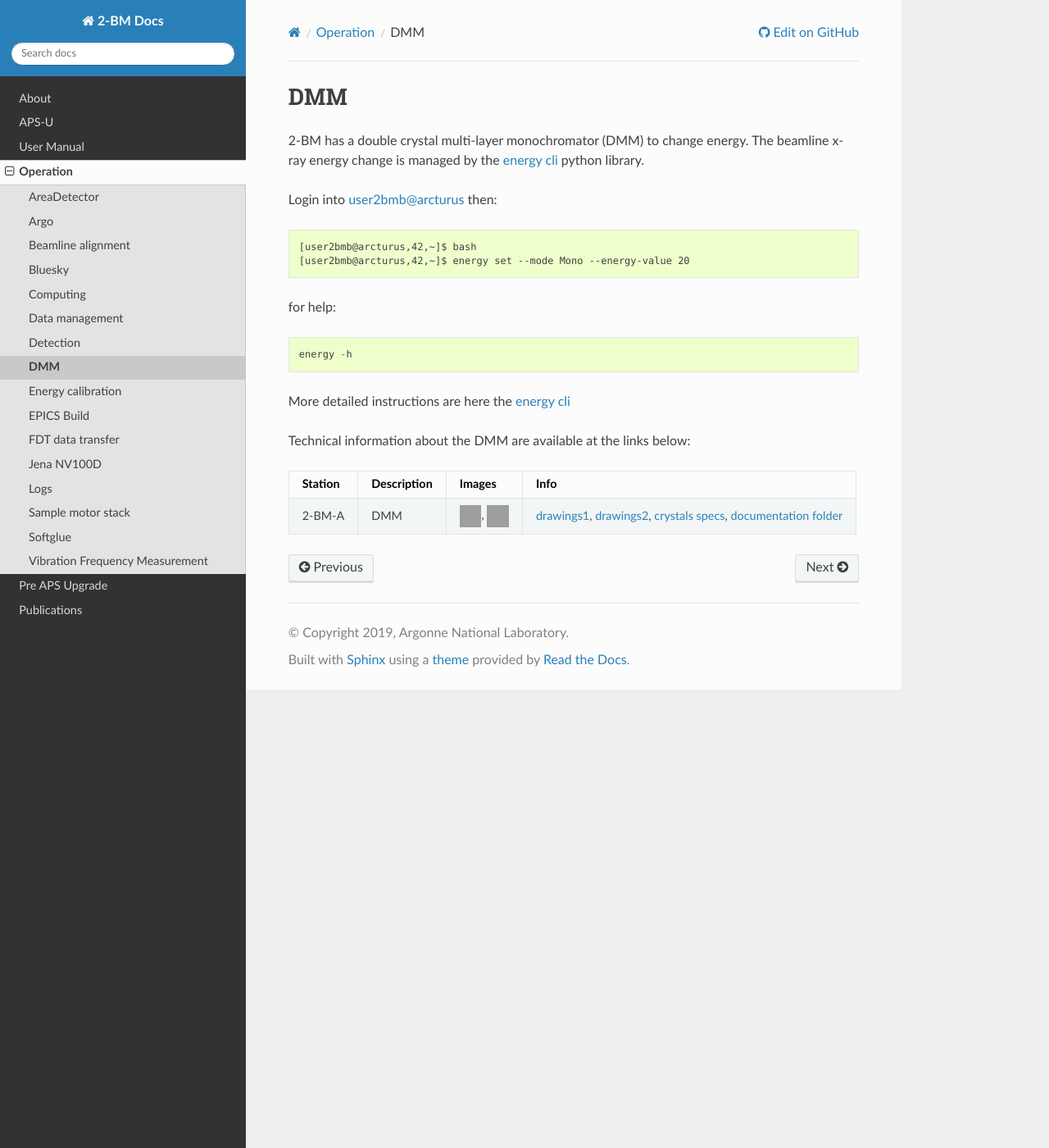
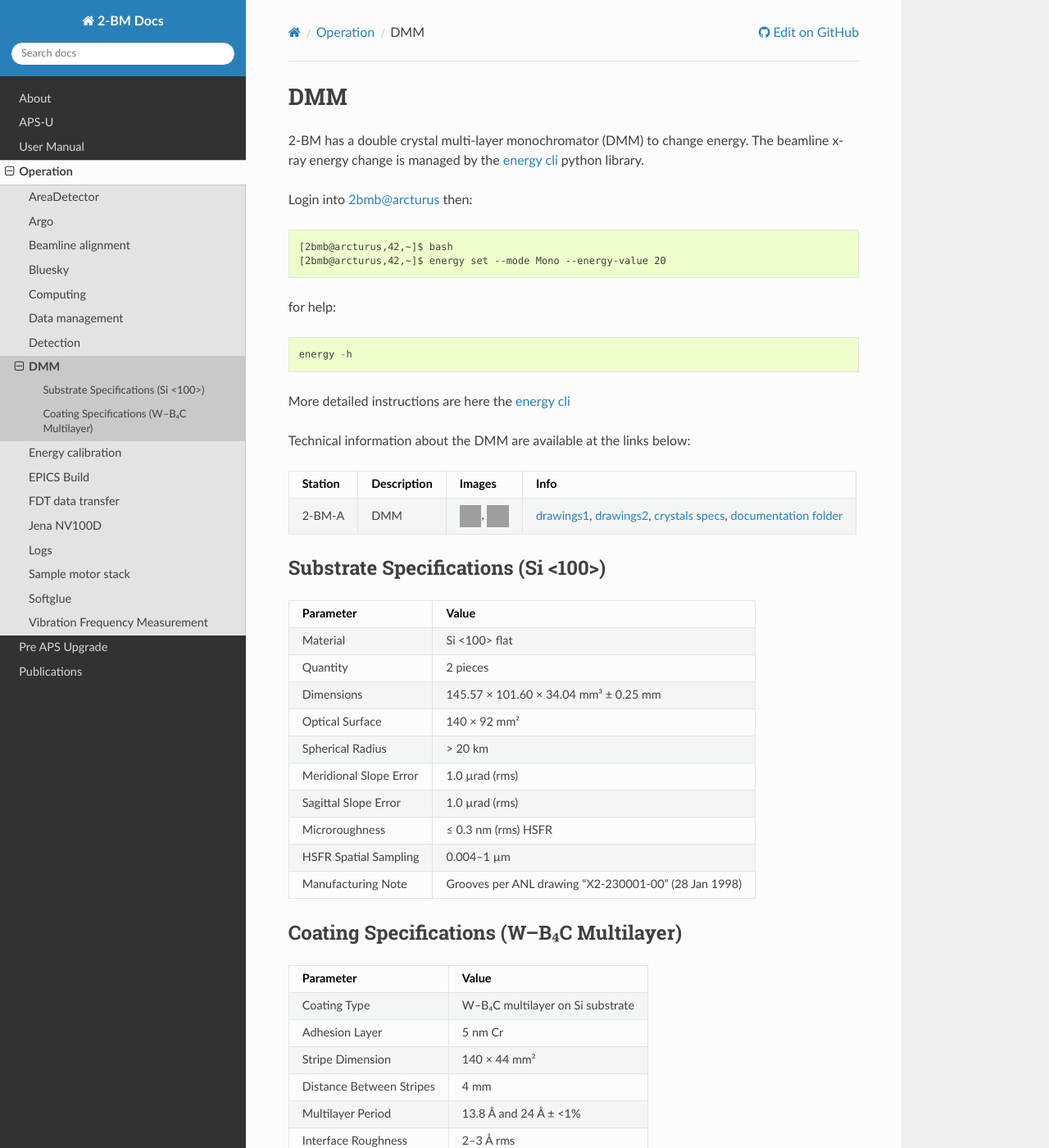
Before and after one commit to xray-imaging/2bm-docs, a Sphinx documentation site: the page built from docs/source/ops/item_021.rst, in a window 1280 px wide and 1400 px high. Shown: the whole window at 82% size. Built offline with Sphinx 7.4.7 and the Read the Docs theme 3.1.0, drawn with Linux system fonts in a browser that asks for light colours; the version number could not be read and is left out; some of the changed text lies outside the part shown; grey boxes are pictures that could not be loaded.

Commit message:
added DMM specs table

```diff
--- a/docs/source/ops/item_021.rst
+++ b/docs/source/ops/item_021.rst
@@ -7,10 +7,10 @@ DMM
 2-BM has a double crystal multi-layer monochromator (DMM) to change energy.
 The beamline x-ray energy change is managed by the `energy cli <https://github.com/xray-imaging/energy>`_ python library.
 
-Login into user2bmb@arcturus then::
+Login into 2bmb@arcturus then::
 
-    [user2bmb@arcturus,42,~]$ bash
-    [user2bmb@arcturus,42,~]$ energy set --mode Mono --energy-value 20
+    [2bmb@arcturus,42,~]$ bash
+    [2bmb@arcturus,42,~]$ energy set --mode Mono --energy-value 20
 
 for help::
 
@@ -39,3 +39,53 @@ Technical information about the DMM are available at the links below:
 .. _drawings2: https://anl.box.com/s/0sa7gjm3nbmacwjknxth0k98y21sa7iy
 .. _crystals specs: https://anl.box.com/s/4o7fewu63rwm2tj0l9ezr79ccjozyn77
 .. _documentation folder: https://anl.box.com/s/w1eg4cxw43715bnzk8jcg3hd64rdnsdl
+
+Substrate Specifications (Si <100>)
+------------------------------------
+
++----------------------------+-------------------------------------------------------------+
+| Parameter                  | Value                                                       |
++============================+=============================================================+
+| Material                   | Si <100> flat                                               |
++----------------------------+-------------------------------------------------------------+
+| Quantity                   | 2 pieces                                                    |
++----------------------------+-------------------------------------------------------------+
+| Dimensions                 | 145.57 × 101.60 × 34.04 mm³ ± 0.25 mm                       |
++----------------------------+-------------------------------------------------------------+
+| Optical Surface            | 140 × 92 mm²                                                |
++----------------------------+-------------------------------------------------------------+
+| Spherical Radius           | > 20 km                                                     |
++----------------------------+-------------------------------------------------------------+
+| Meridional Slope Error     | 1.0 µrad (rms)                                              |
++----------------------------+-------------------------------------------------------------+
+| Sagittal Slope Error       | 1.0 µrad (rms)                                              |
++----------------------------+-------------------------------------------------------------+
+| Microroughness             | ≤ 0.3 nm (rms) HSFR                                         |
++----------------------------+-------------------------------------------------------------+
+| HSFR Spatial Sampling      | 0.004–1 µm                                                  |
++----------------------------+-------------------------------------------------------------+
+| Manufacturing Note         | Grooves per ANL drawing "X2-230001-00" (28 Jan 1998)        |
++----------------------------+-------------------------------------------------------------+
+
+Coating Specifications (W–B₄C Multilayer)
+------------------------------------------
+
++---------------------------+----------------------------------------------+
+| Parameter                 | Value                                        |
++===========================+==============================================+
+| Coating Type              | W–B₄C multilayer on Si substrate             |
++---------------------------+----------------------------------------------+
+| Adhesion Layer            | 5 nm Cr                                      |
++---------------------------+----------------------------------------------+
+| Stripe Dimension          | 140 × 44 mm²                                 |
++---------------------------+----------------------------------------------+
+| Distance Between Stripes  | 4 mm                                         |
++---------------------------+----------------------------------------------+
+| Multilayer Period         | 13.8 Å and 24 Å ± <1%                        |
++---------------------------+----------------------------------------------+
+| Interface Roughness       | 2–3 Å rms                                    |
++---------------------------+----------------------------------------------+
+| Number of Layer Pairs     | 200 / 150                                    |
++---------------------------+----------------------------------------------+
+| Gamma (Γ)                 | 0.5                                          |
++---------------------------+----------------------------------------------+
```
